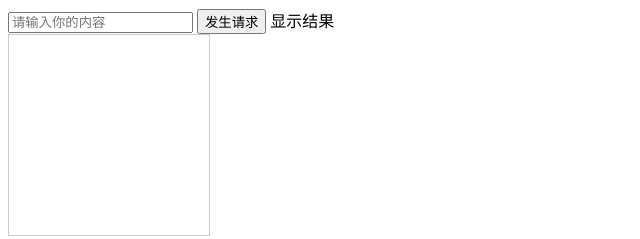
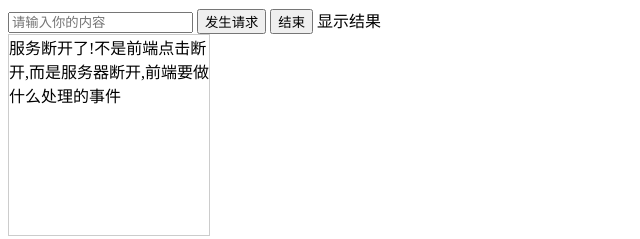
Before and after one commit to lizt816/websocket, a plain HTML site: page 01-websocket的基本使用/index.html in a window 1280 px wide. Shown: the whole page, without its empty margins (0-640 px from the left). Drawn offline with Linux system fonts and the light colour scheme.

```diff
--- a/01-websocket的基本使用/index.html
+++ b/01-websocket的基本使用/index.html
@@ -17,6 +17,7 @@
     <!-- 输入的内容 -->
     <input type="text" placeholder="请输入你的内容">
     <button onclick="send()">发生请求</button>
+    <button onclick="overWebsokcte()">结束</button>
     显示结果
     <div></div>
 </body>
@@ -26,25 +27,28 @@
     var div = document.querySelector('div')
     // webSocket使用
     // 首先创建webSocket对象
-    var socket = new WebSocket('ws://192.168.10.11:3000')
+    var socket = new WebSocket('ws://192.168.31.146:3000')
     console.log(socket,"///")
-    socket.onerror = function (){
-        console.log('链接失败了')
+    socket.onerror = function (err){
+        console.log(err+'链接失败了')
+        div.innerHTML = err+'链接失败了'
     };
     socket.onopen = function (params) {
         console.log(params,'链接服务成功了')
+        div.innerHTML = params+'链接服务成功了'
     }
     socket.onmessage = function (params) {
         console.log(params,"接受数据"+params.data+"//////")
+        div.innerHTML = params.data
     }
     function send() {
         let value = input.value
         if(!value)return;
-        console.log(value,"///")
+        console.log(value,"发送的数据")
         socket.send(value)
     }
-    // socket.onclose = function (params) {
-    //     console.log(params,'结束')
-    // }
+    socket.onclose = function () {
+        div.innerHTML = '服务断开了!不是前端点击断开,而是服务器断开,前端要做什么处理的事件'
+    }
 </script>
 </html>
```
Also changed, not shown: 02-websokcte-server/app.js (+11 -4 lines), README.md.
